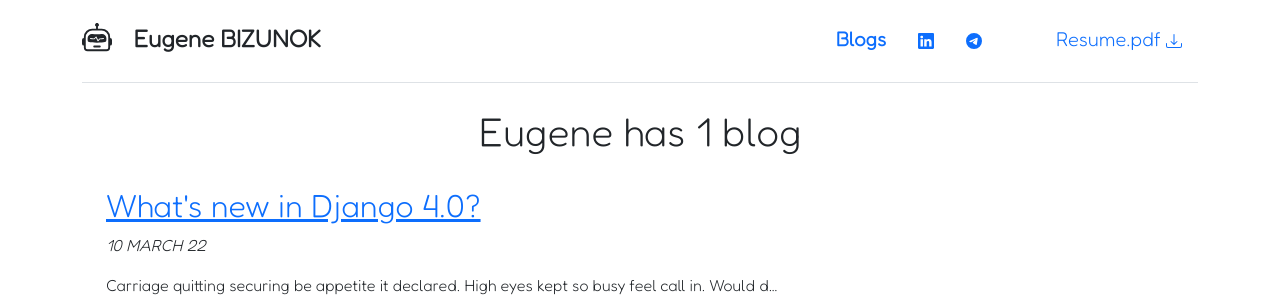
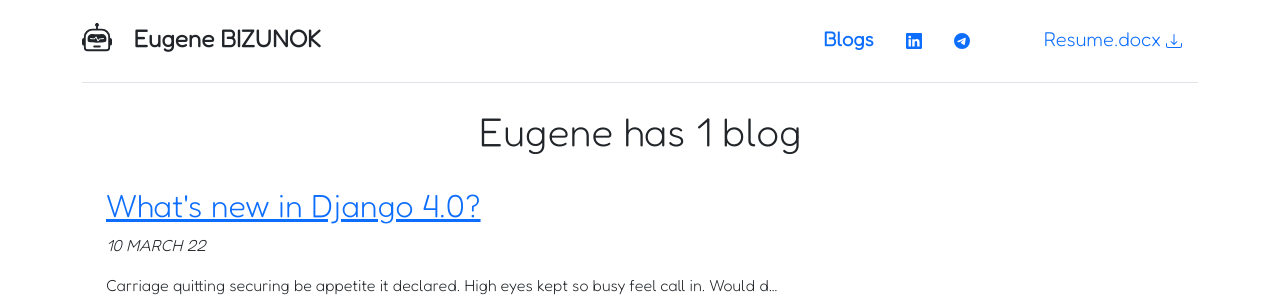
Before and after one commit to doxsik/web-postfolio, a Django app: page /blog/ in a window 1280 px wide. Shown: the top 300 px of the page. Run offline with Django 4.2, Linux system fonts and the light colour scheme; data comes from the database, SQL or seed files in the repository.

Commit message:
Resume from pdf to docx

```diff
--- a/portfolio/templates/base.html
+++ b/portfolio/templates/base.html
@@ -43,7 +43,7 @@
               <li>&nbsp&nbsp&nbsp&nbsp&nbsp&nbsp&nbsp&nbsp
               </li>
               <li class="nav-item">
-                <a class="nav-link" aria-current="page" href="{% static 'portfolio/Евгений Бизунок.docx' %}">Resume.pdf <svg xmlns="http://www.w3.org/2000/svg" width="16" height="16" fill="currentColor" class="bi bi-download" viewBox="0 0 16 16">
+                <a class="nav-link" aria-current="page" href="{% static 'portfolio/Евгений Бизунок.docx' %}">Resume.docx <svg xmlns="http://www.w3.org/2000/svg" width="16" height="16" fill="currentColor" class="bi bi-download" viewBox="0 0 16 16">
               <path d="M.5 9.9a.5.5 0 0 1 .5.5v2.5a1 1 0 0 0 1 1h12a1 1 0 0 0 1-1v-2.5a.5.5 0 0 1 1 0v2.5a2 2 0 0 1-2 2H2a2 2 0 0 1-2-2v-2.5a.5.5 0 0 1 .5-.5z"/>
               <path d="M7.646 11.854a.5.5 0 0 0 .708 0l3-3a.5.5 0 0 0-.708-.708L8.5 10.293V1.5a.5.5 0 0 0-1 0v8.793L5.354 8.146a.5.5 0 1 0-.708.708l3 3z"/>
               </svg></a>
```
